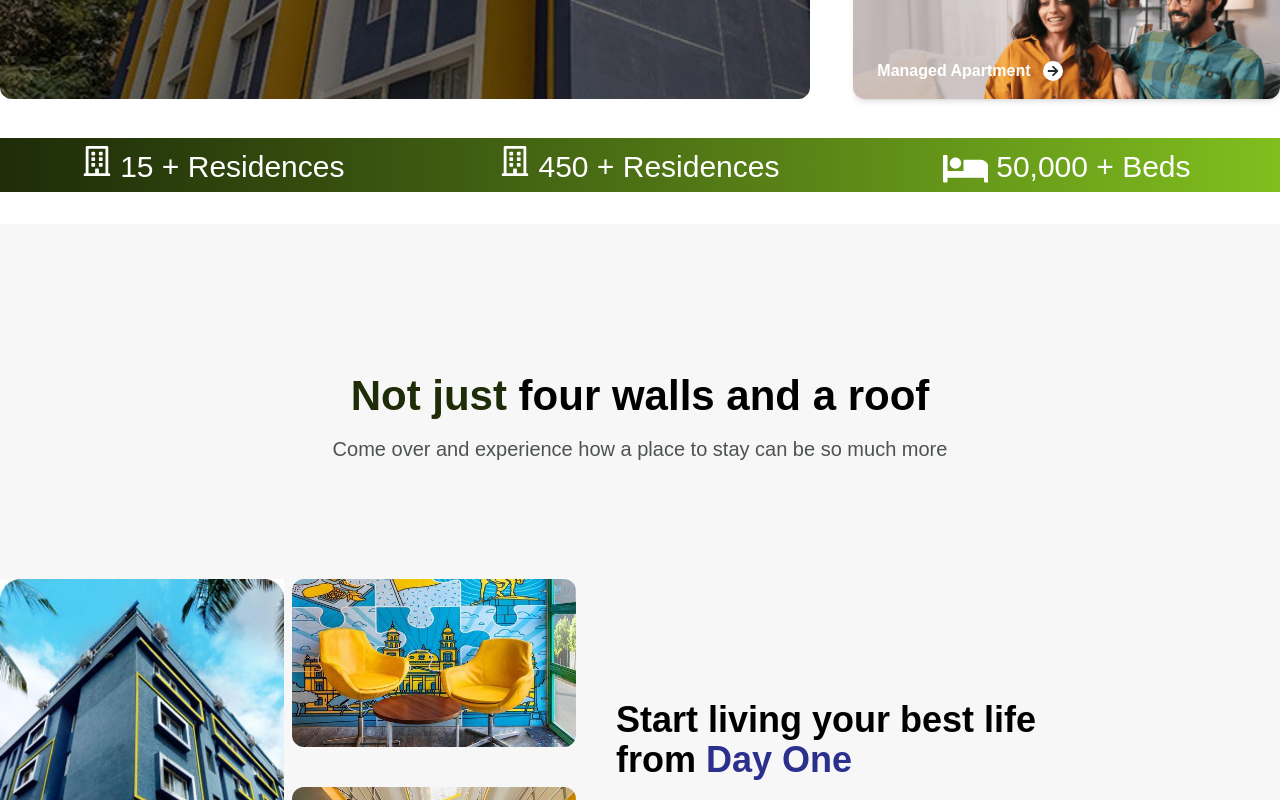
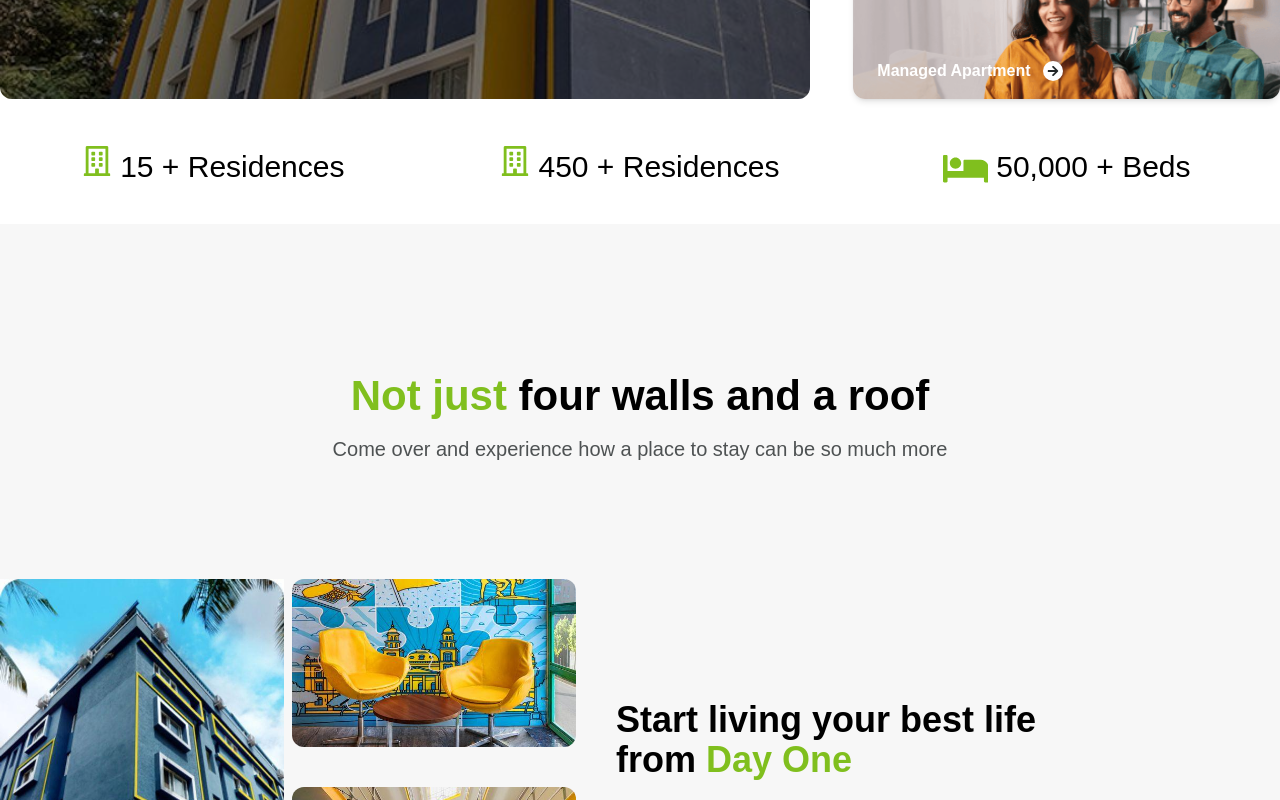
Before and after one commit to nahianeasytechx/D-valley, a React (Vite) app: page / in a window 1280 px wide. Shown: the part 600-1400 px from the top of the page. Built offline with nearby package versions, Linux system fonts and the light colour scheme.

Commit message:
updated all colors

```diff
--- a/src/components/CounterPart.jsx
+++ b/src/components/CounterPart.jsx
@@ -7,22 +7,22 @@ import { FaBed } from "react-icons/fa";
 const CounterPart = () => {
   return (
     <div className="w-full mx-auto py-8">
-      <div className={`flex bg-gradient-to-r from-[#1e2c08] to-[#80bf1e] text-white`}>
+      <div className={`flex `}>
         <div className="w-1/3 shadow-xl flex flex-wrap lg:space-x-2  justify-center rounded-xl lg:shadow-none lg:rounded-none">
-    <FaRegBuilding className="mt-2 text-3xl"/>
-          <p className="text-2xl lg:text-[30px]  text-center lg:text-xl mt-2">
+    <FaRegBuilding className="mt-2 text-3xl text-[#80bf1e]"/>
+          <p className="text-2xl lg:text-[30px]   text-center lg:text-xl mt-2">
             <CountUp end={15} /> + Residences
           </p>
         </div>
         <div className="w-1/3 shadow-xl flex flex-wrap lg:space-x-2  justify-center rounded-xl lg:shadow-none lg:rounded-none">
-    <FaRegBuilding className="mt-2 text-3xl"/>
-          <p className="text-2xl lg:text-[30px]  text-center lg:text-xl mt-2">
+    <FaRegBuilding className="mt-2 text-3xl text-[#80bf1e]"/>
+          <p className="text-2xl lg:text-[30px]   text-center lg:text-xl mt-2">
             <CountUp end={450} /> + Residences
           </p>
         </div>
         <div className="w-1/3 shadow-xl flex flex-wrap lg:space-x-2  justify-center rounded-xl lg:shadow-none lg:rounded-none">
-     <FaBed className="mt-1 lg:mt-2 text-[45.5px]"/>
-          <p className="text-2xl lg:text-[30px] text-center lg:text-xl mt-2">
+     <FaBed className="mt-1 lg:mt-2 text-[45.5px] text-[#80bf1e]"/>
+          <p className="text-2xl lg:text-[30px]  text-center lg:text-xl mt-2">
             <CountUp end={50000} /> + Beds
           </p>
         </div>
--- a/src/components/SectionEight.jsx
+++ b/src/components/SectionEight.jsx
@@ -18,7 +18,7 @@ const SectionEight = () => {
 </div>
 </div>
 <div className="flex justify-center">
-    <button className='bg-[#2a308c] py-3 px-5 text-[18px] text-white font-bold rounded-xl cursor-pointer hover:bg-[#3e48ca]'>Read More</button>
+    <button className='bg-[#669c0f] py-3 px-5 text-[18px] text-white font-bold rounded-xl cursor-pointer hover:bg-[#80bf1e]'>Read More</button>
 </div>
 </div>
   )
--- a/src/components/SectionFour.jsx
+++ b/src/components/SectionFour.jsx
@@ -27,13 +27,13 @@ const SectionFour = () => {
   }, []);
 
   return (
-    <div className="bg-gradient-to-r from-[#80bf1e] to-[#1e2c08]">
+    <div className="bg-[#80bf1e]">
       <div className="container mx-auto">
         <div className="flex flex-wrap gap-x-10 py-12 md:py-16 lg:py-[120px]">
           {/* Mobile heading */}
           <div className="w-full order-1 lg:hidden">
             <h1 className="text-2xl md:text-3xl text-center font-bold">
-              Chill in a <span className="text-white">common area</span>
+              Chill in a <span className="text-[#80bf1e]">common area</span>
               <br />
               that's anything but common
             </h1>
@@ -58,7 +58,7 @@ const SectionFour = () => {
               ${isVisible ? "opacity-100 scale-100" : "opacity-0 scale-90"}`}
           >
             <h1 className="text-2xl md:text-3xl font-bold">
-              Chill in a <span className="text-white">common area</span>
+              Chill in a <span className="text-[#80bf1e]">common area</span>
               <br />
               that's anything but common
             </h1>
--- a/src/components/SectionOne.jsx
+++ b/src/components/SectionOne.jsx
@@ -10,7 +10,7 @@ const SectionOne = () => {
 
         {/* Top section heading */}
         <h1 className='leading-[50px] lg:leading-[86px] text-[30px] lg:text-[42px] font-bold text-center'>
-          <span className='text-[#1e2c08]'>Not just</span> four walls and a roof
+          <span className='text-[#80bf1e]'>Not just</span> four walls and a roof
         </h1>
         <p className='leading-5 text-center md:text-xl text-[#4E5253]'>
           Come over and experience how a place to stay can be so much more
@@ -22,7 +22,7 @@ const SectionOne = () => {
           <div className="w-full order-1 lg:hidden">
             <h1 className='text-2xl md:text-3xl text-center font-bold'>
               Start living your best life <br />
-              from <span className='text-[#1e2c08]'>Day One</span>
+              from <span className='text-[#80bf1e]'>Day One</span>
             </h1>
           </div>
 
@@ -49,7 +49,7 @@ const SectionOne = () => {
           <div className="hidden lg:flex w-[45%] py-5 flex-col justify-center items-start order-2">
             <h1 className='text-4xl pr-32 lg:pr- text-start font-bold'>
               Start living your best life <br />
-              from <span className='text-[#2a308c]'>Day One</span>
+              from <span className='text-[#80bf1e]'>Day One</span>
             </h1>
             <p className="text-start text-[#4E5253] text-lg mt-5">
               Bring a box full of hopes, dreams, ambitions… and of course, your personal belongings.
--- a/src/components/SectionSeven.jsx
+++ b/src/components/SectionSeven.jsx
@@ -22,7 +22,7 @@ const SectionSeven = () => {
 <div className="container mx-auto py-10">
   <div className="py-20">
       <h1 className="text-4xl text-center font-bold leading-10">
-        <span className='text-[#1e2c08]'>Never</span> a dull moment
+        <span className='text-[#80bf1e]'>Never</span> a dull moment
     </h1>
 <p className='leading-10 text-center lg:text-2xl text-[#4e5253]'>In your story, your stay with us will be the most memorable chapter</p>
   </div>
--- a/src/components/SectionSix.jsx
+++ b/src/components/SectionSix.jsx
@@ -7,7 +7,7 @@ import fwbwicon from "../assets/fwbwicon.png"
 const SectionSix = () => {
   return (
     <>
-      <div className={`bg-gradient-to-r from-[#1e2c08] to-[#80bf1e]`}>
+      <div className={`bg-[#80bf1e]`}>
         <div className="container mx-auto  py-10">
           <div className="flex flex-wrap">
             <div className="w-full lg:w-[45%] flex flex-col justify-center">
--- a/src/components/SectionTwo.jsx
+++ b/src/components/SectionTwo.jsx
@@ -31,7 +31,7 @@ const SectionTwo = () => {
   }, []);
 
   return (
-    <div className={`bg-gradient-to-r from-[#1e2c08] to-[#80bf1e]`}>
+    <div className={`bg-[#80bf1e]`}>
       <div className="container mx-auto">
         {/* Flex wrapper */}
         <div className="flex flex-wrap gap-x-10 py-12 md:py-16 lg:py-[120px]">
--- a/src/components/Services.jsx
+++ b/src/components/Services.jsx
@@ -16,7 +16,7 @@ const Services = ({ img, title, description, onClick }) => {
       />
 
       {/* Gradient overlay (only appears on hover) */}
-      <div className="absolute inset-0 bg-gradient-to-r from-[#2a308c] to-[#183f35] opacity-0 group-hover:opacity-70 transition-opacity duration-500"></div>
+      <div className="absolute inset-0 bg-gradient-to-r from-[#80bf1e] to-[#183f35] opacity-0 group-hover:opacity-70 transition-opacity duration-500"></div>
 
       {/* Always visible title + arrow */}
       <div className="absolute bottom-4 left-6 flex items-center gap-3 text-white z-30">
```
